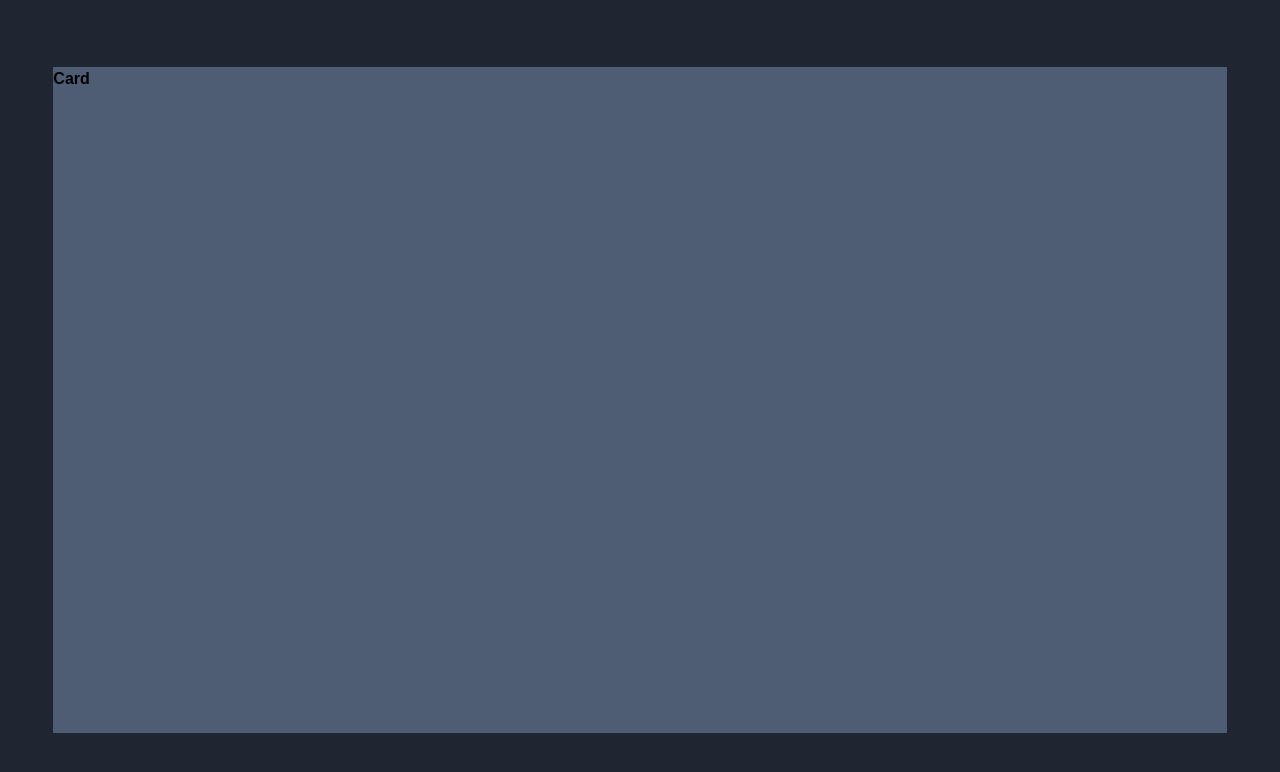
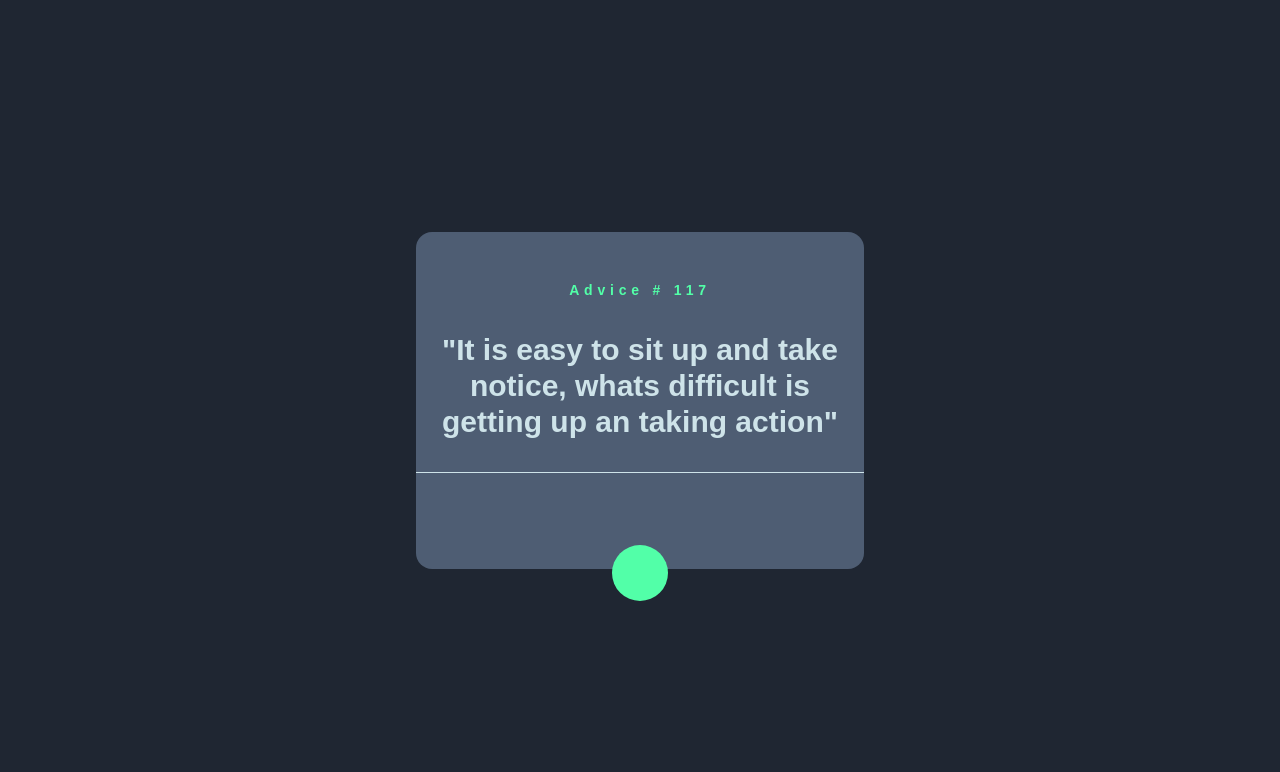
Before and after one commit to 00lar/Advice-generator-app-React-Tailwind-and-Vite, a React (Vite) app in the folder vite-project/: page / in a window 1280 px wide. Shown: the top 772 px of the page. Built offline with nearby package versions, Linux system fonts and the light colour scheme.

Commit message:
I finished the styles

```diff
--- /dev/null
+++ b/vite-project/src/Components/BtnRandom/index.jsx
@@ -0,0 +1,11 @@
+
+const BtnRandom = () => {
+    return (
+        <button
+        className=" w-14 h-14 rounded-full bg-Primary2 absolute left-1/2 transform -translate-x-1/2 -bottom-8">
+
+        </button>
+    )
+}
+
+export {BtnRandom}
--- a/vite-project/src/Components/Card/index.jsx
+++ b/vite-project/src/Components/Card/index.jsx
@@ -1,10 +1,19 @@
-
+import { BtnRandom } from "../BtnRandom"
 
 const Card = () => {
     return (
         <div className=" w-screen h-screen flex justify-center items-center">
-        <div className=" w-11/12 h-5/6 bg-Neutral1 " >
-            <h1>Card</h1>
+        <div className=" w-11/12 h-auto max-w-md bg-Neutral1 rounded-2xl " >
+            <div>
+                <div className="w-full flex flex-col justify-center text-center p-4 border-b border-Primary1">
+                    <p className=" text-Primary2 text-sm tracking-[0.3rem] mt-8 mb-8">Advice # 117</p>
+                    <p className=" text-Primary1 text-3xl mb-4">"It is easy to sit up and take notice, whats difficult is getting up an taking action"</p>
+                </div>
+                <div className=" w-full h-24 relative">
+                    <BtnRandom/>
+                </div>
+
+            </div>
         </div>
         </div>
     )
```
Also changed, not shown: 1 other file (tests, documents, lock files or other folders).
